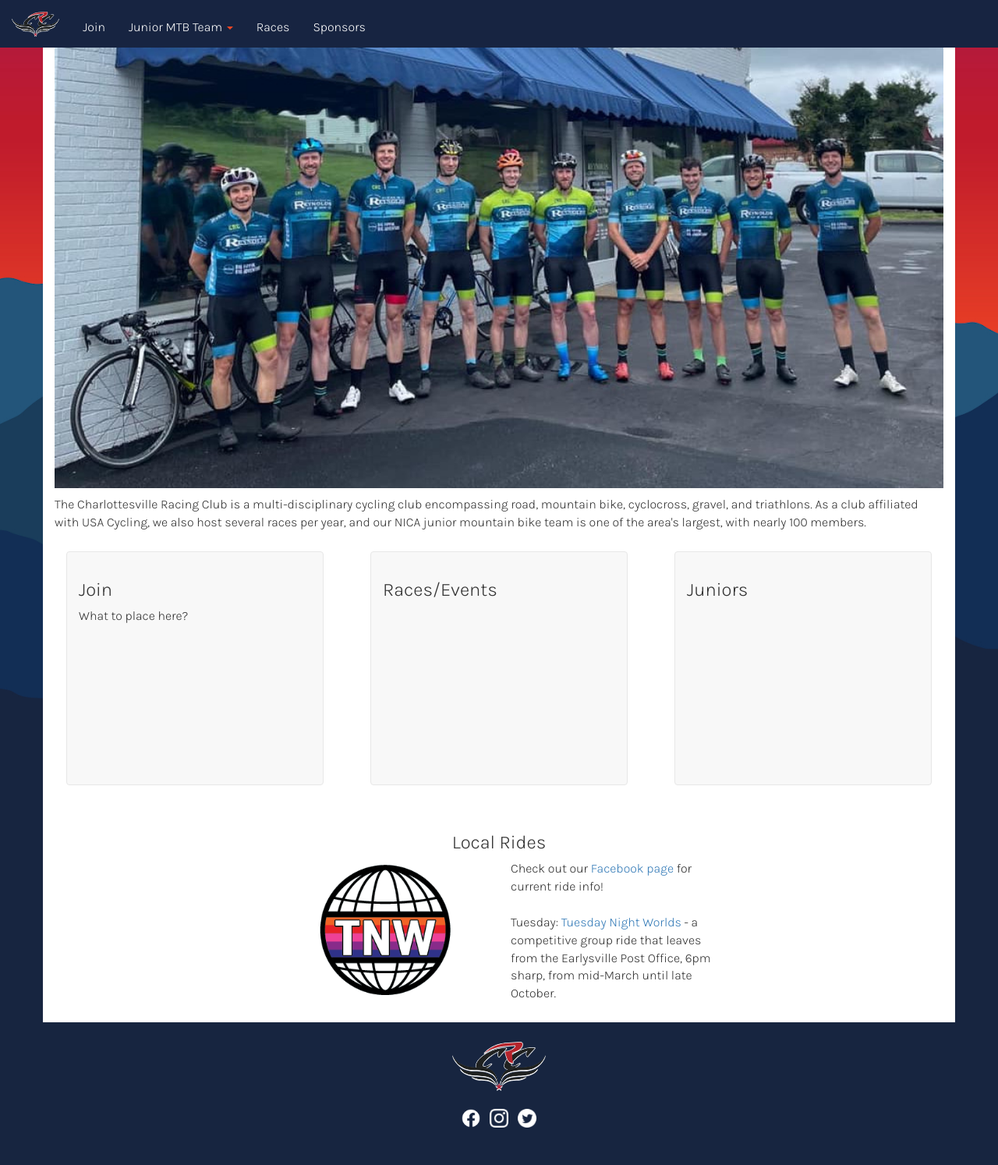
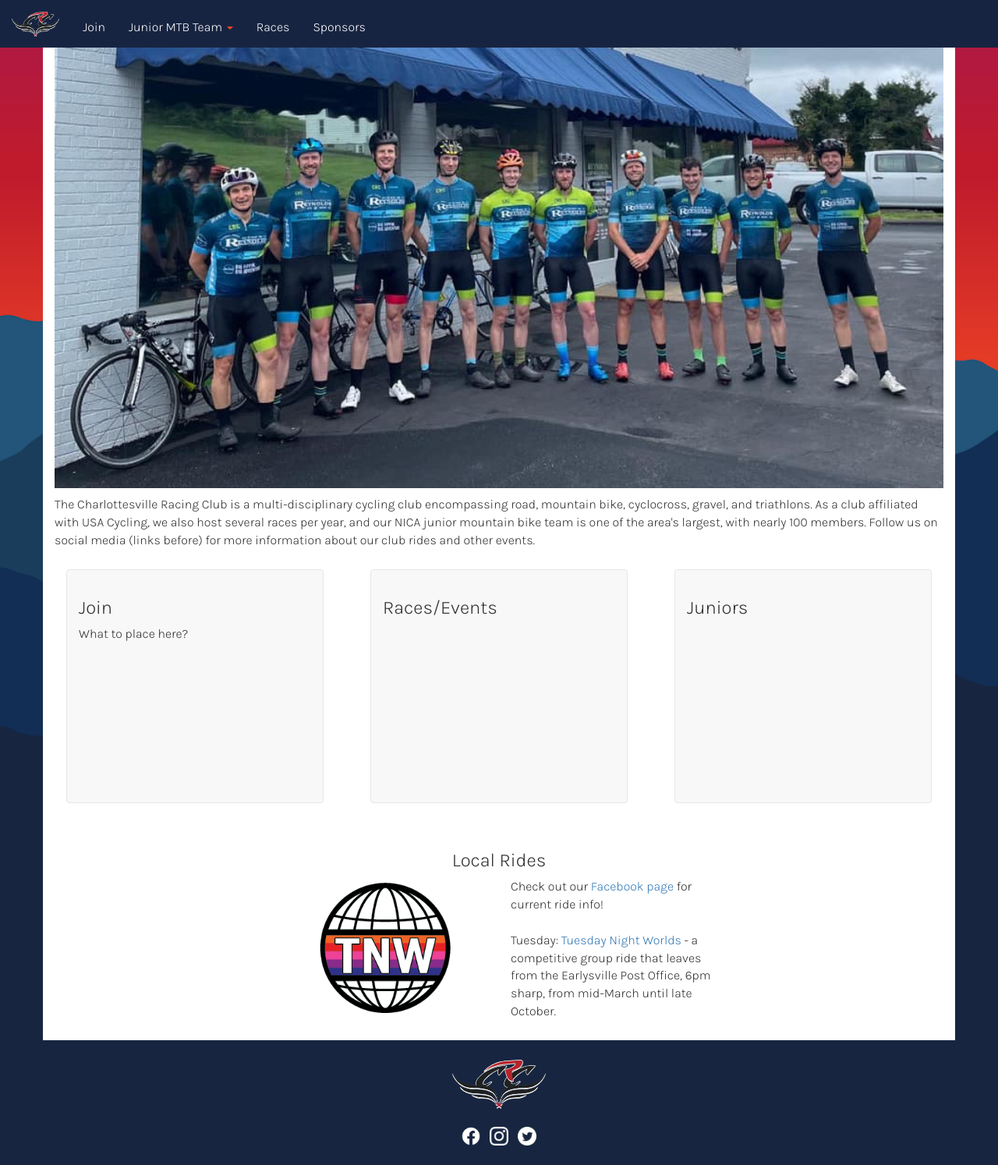
Before and after one commit to ewg118/cvilleracing, a Jekyll site: the page built from index.md, in a window 1280 px wide. Shown: the whole page at 78% size. Built offline with Jekyll 4.4.1, drawn with Linux system fonts in a browser that asks for light colours; before the commit the page ends 1446 px from its top, so only the background shows below that.

Commit message:
updated content

```diff
--- a/css/style.css
+++ b/css/style.css
@@ -36,14 +36,19 @@ body{
 
 #footer{
     color: white;
-    margin-top: 25px;
+    margin-top:25px;
+    margin-bottom:25px;
 }
 .soc-icon{
     height: 24px;
     width: 24px;
     margin: 0 4px;
 }
-
+/*
+  ****************************************
+  NAVBAR
+  ****************************************
+ */
 .navbar{
     background-color: #172441;
     margin-bottom: 0;
--- a/index.md
+++ b/index.md
@@ -6,7 +6,7 @@ layout: default
 
 <img src="{{site.baseurl}}/images/banner.jpg" alt="Team Photo" style="width:100%;"/>
 
-<p>The Charlottesville Racing Club is a multi-disciplinary cycling club encompassing road, mountain bike, cyclocross, gravel, and triathlons. As a club affiliated with USA Cycling, we also host several races per year, and our NICA junior mountain bike team is one of the area's largest, with nearly 100 members.</p>
+<p>The Charlottesville Racing Club is a multi-disciplinary cycling club encompassing road, mountain bike, cyclocross, gravel, and triathlons. As a club affiliated with USA Cycling, we also host several races per year, and our NICA junior mountain bike team is one of the area's largest, with nearly 100 members. Follow us on social media (links before) for more information about our club rides and other events.</p>
 
 <div class="row section">
     <div class="col-md-4">
```
